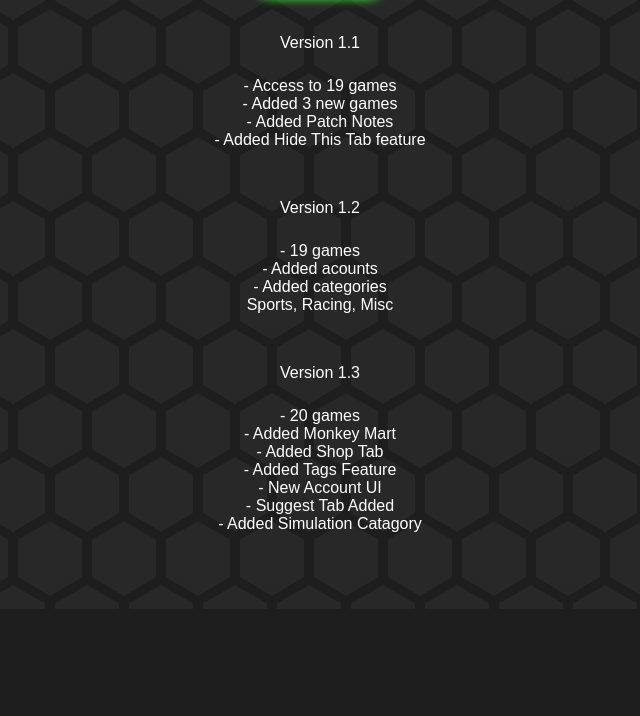
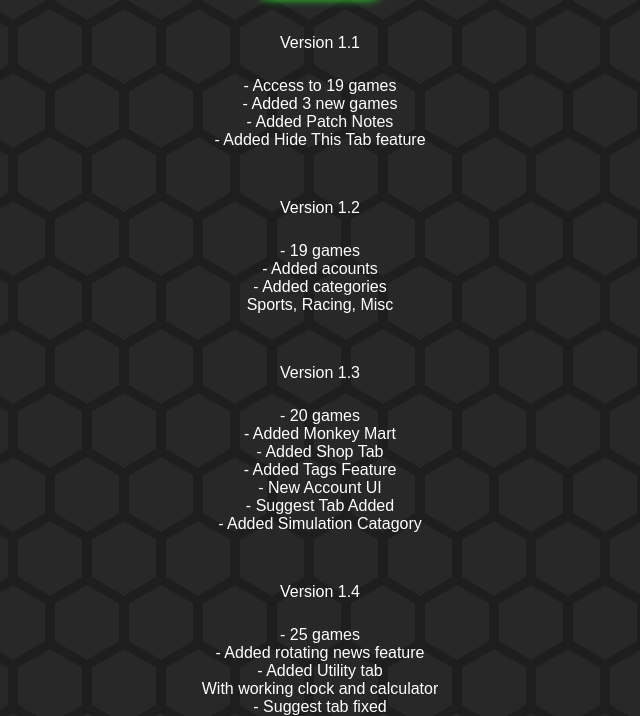
Before and after one commit to rydrweb/notes, a plain HTML site: page index.html in a window 1280 px wide. Shown: the part 191-907 px from the top of the page, without its empty margins (320-960 px from the left). Before the commit the page ends 800 px from the top, so only its background shows below. Drawn offline with Linux system fonts and the light colour scheme.

Commit message:
Update index.html

```diff
--- a/index.html
+++ b/index.html
@@ -97,6 +97,12 @@
         <p>- New Account UI</p>
         <p>- Suggest Tab Added</p>
         <p>- Added Simulation Catagory</p>
+        <p style="margin-top: 50px;">Version 1.4</p>
+        <p style="margin-top: 25px;">- 25 games</p>
+        <p>- Added rotating news feature</p>
+        <p>- Added Utility tab</p>
+        <p>With working clock and calculator</p>
+        <p>- Suggest tab fixed</p>
     </div>
 </body>
 
```
